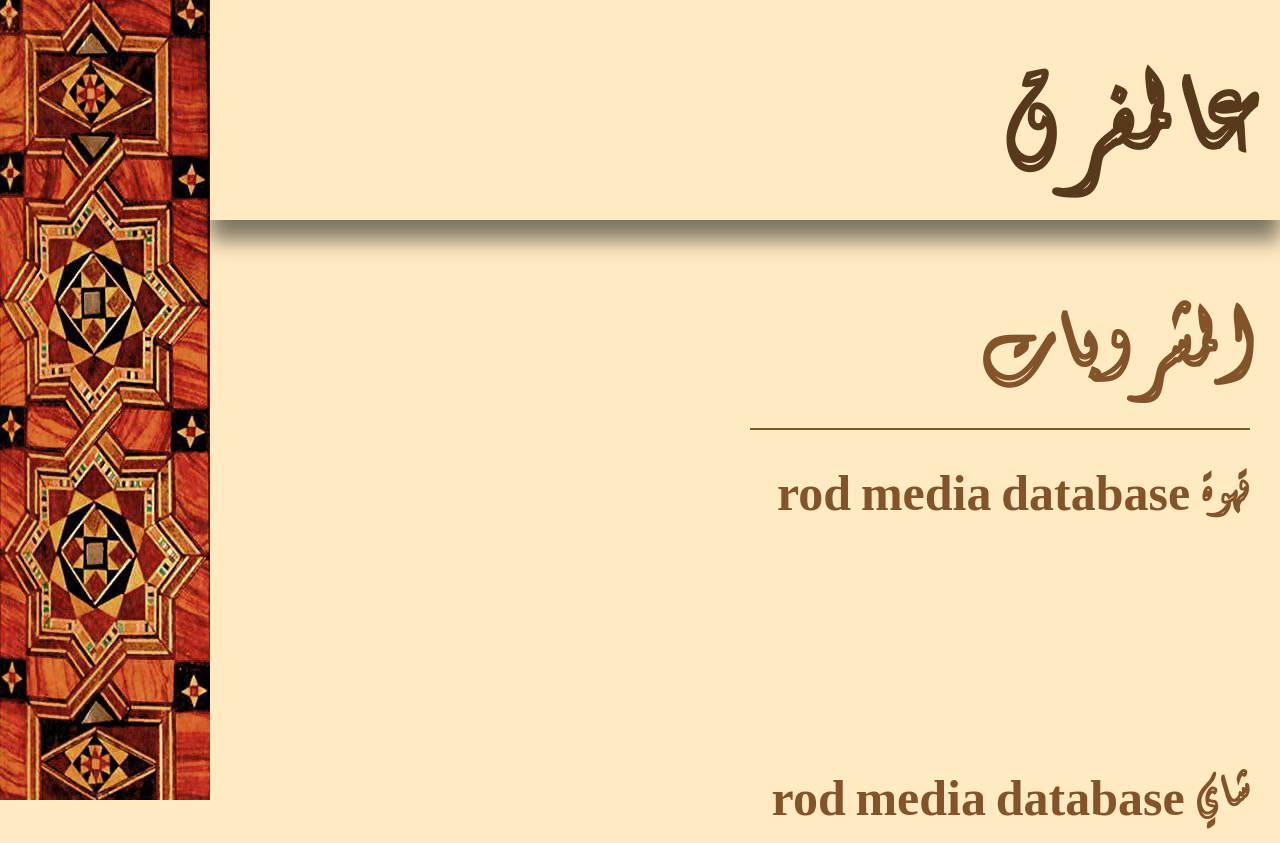
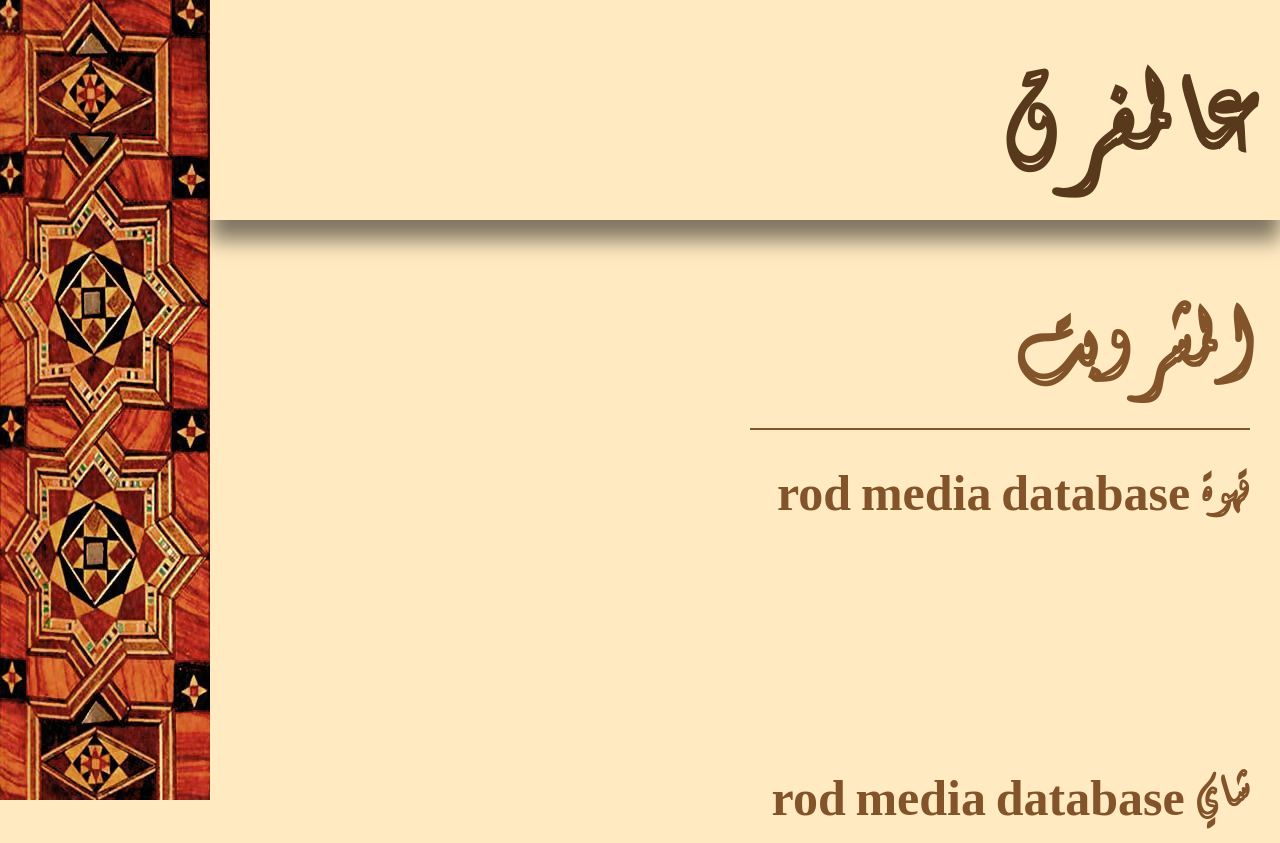
Before and after one commit to anton-azar/3lmafrak, a plain HTML site: page index.html in a window 1280 px wide. Shown: the top 843 px of the page. Drawn offline with Linux system fonts and the light colour scheme; no server answers.

Commit message:
Update index.html

```diff
--- a/index.html
+++ b/index.html
@@ -21,7 +21,7 @@
 		<div class="orders">
 			<div class="model">
 			<div class="title" >
-				<p style="margin: 0px;">المشروبات</p>
+				<p style="margin: 0px;">المشروبت</p>
 			</div>
 			<div class="line"></div>
 			</div>
```
